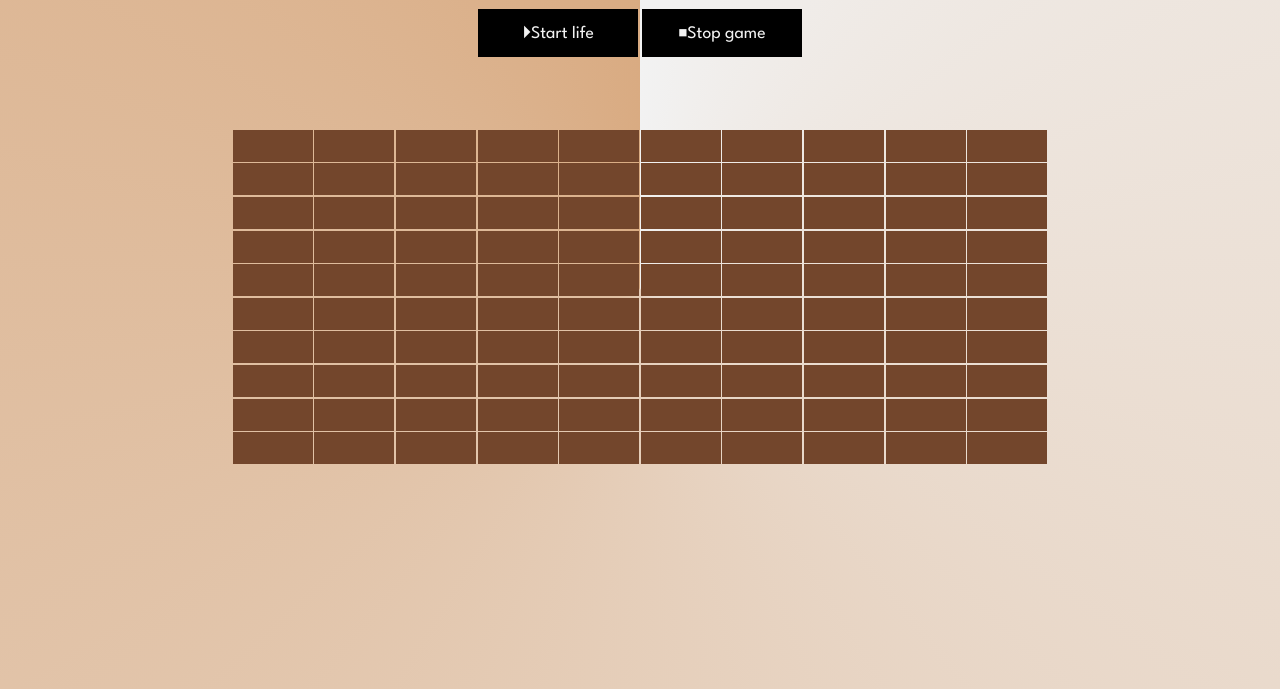
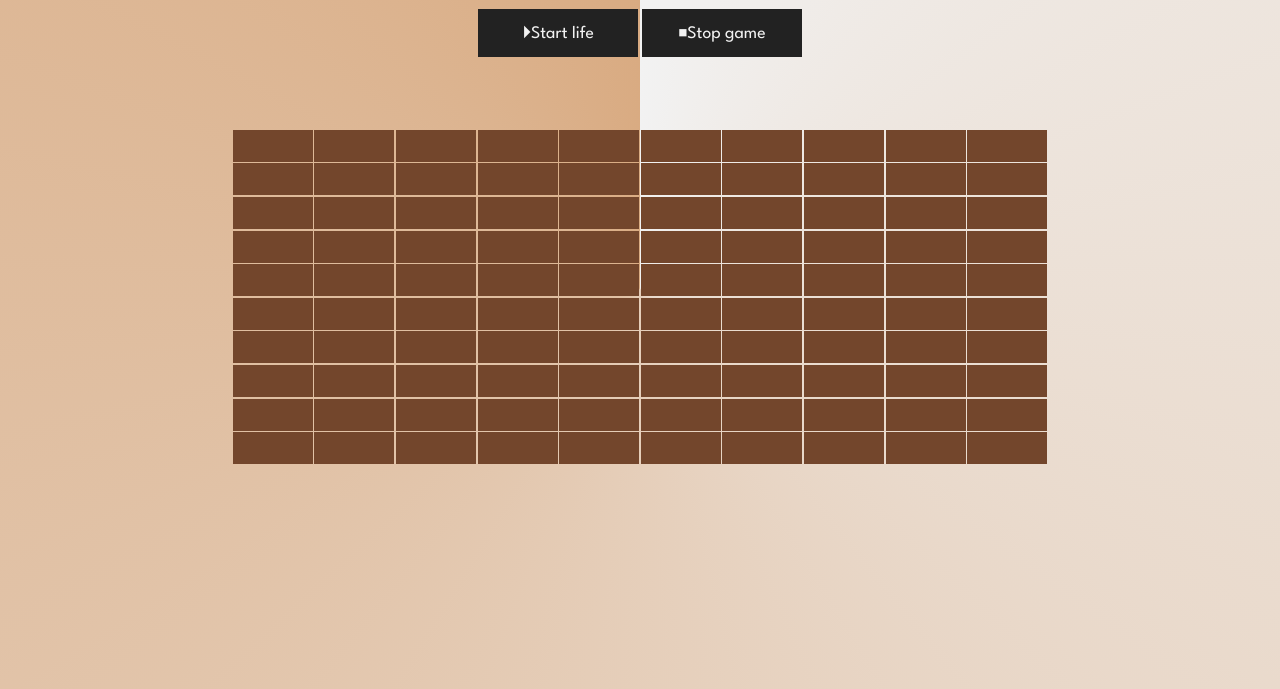
Before and after one commit to SergioGGirona/202307-w2ch5-sergio-gonzalez, a website: page index.html in a window 1280 px wide. Shown: the part 111-800 px from the top of the page. Drawn offline with Linux system fonts and the light colour scheme.

Commit message:
second try solution

```diff
--- a/SASS/styles.scss
+++ b/SASS/styles.scss
@@ -68,7 +68,7 @@ header {
   font-size: 1.1rem;
   border: none;
   color: $nowhite;
-  background-color: black;
+  background-color: #222222;
 }
 .button:active {
   transform: translate(1px, 5px);
```
Also changed, not shown: css/styles.css.
